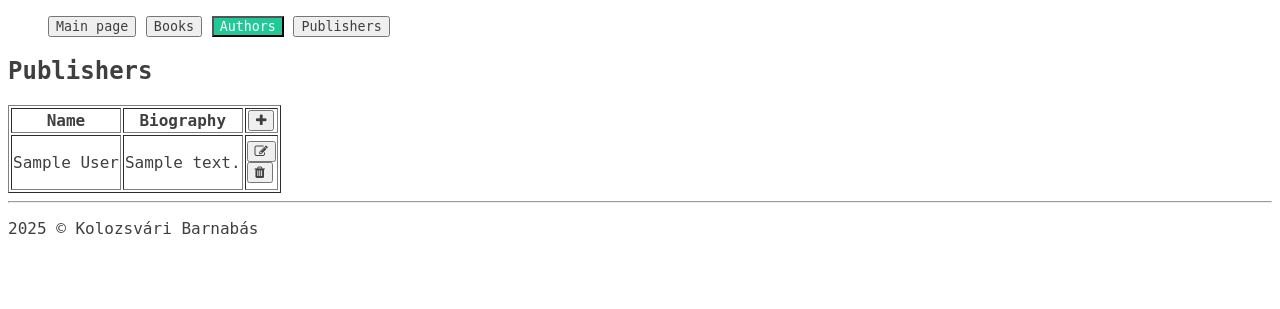
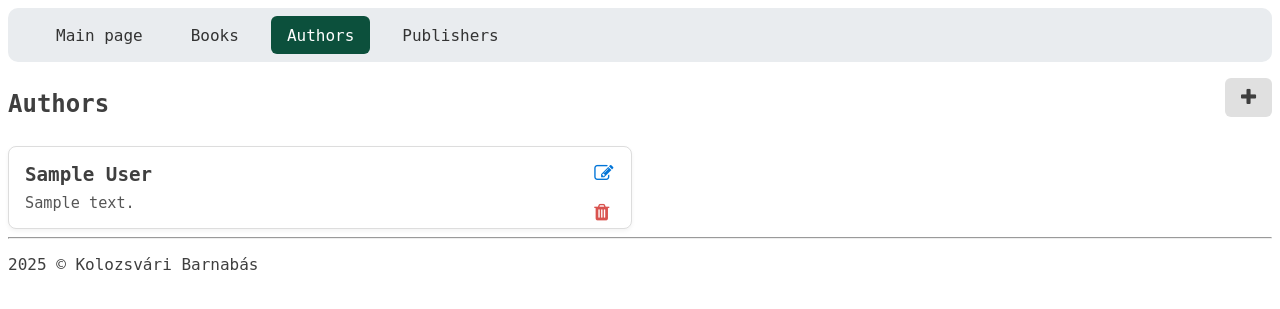
Before and after one commit to kolozsvaribarna/Biblio, a PHP site: page /authors in a window 1280 px wide. Shown: the top 309 px of the page. Run offline with PHP 8.4, Linux system fonts and the light colour scheme; tables that the repository leaves empty or names only in its code hold one stand-in row (values such as "Sample post").

Commit message:
authors view and navbar styling

```diff
--- a/App/Views/Authors/index.php
+++ b/App/Views/Authors/index.php
@@ -1,52 +1,44 @@
 <?php
 
-$tableBody = "";
-foreach ($authors as $author)
-{
-    $tableBody .= <<<HTML
-            <tr>
-                <!--<td>{$author->id}</td>-->
-                <td>{$author->first_name} {$author->last_name}</td>
-                <td><p>{$author->bio}</p></td>
+$authorCards = "";
+foreach ($authors as $author) {
+    $authorCards .= <<<HTML
+    <div class="author-card">
+        <!-- Info -->
+        <div class="author-card-info">
+            <h2 class="author-card-name">{$author->first_name} {$author->last_name}</h2>
+            <p class="author-card-bio">{$author->bio}</p>
+        </div>
 
-                <td class='flex float-right'>
-                    <form method='post' action='/authors/edit'>
-                        <input type='hidden' name='id' value='{$author->id}'>
-                        <button type='submit' name='btn-edit' title='Edit'><i class='fa fa-edit'></i></button>
-                    </form>
-                    <form method='post' action='/authors'>
-                        <input type='hidden' name='id' value='{$author->id}'>
-                        <input type='hidden' name='_method' value='DELETE'>
-                        <button type='submit' name='btn-del' title='Delete'><i class='fa fa-trash trash'></i></button>
-                    </form>
-
-                </td>
-            </tr>
-            HTML;
+        <!-- Actions -->
+        <div class="author-card-actions">
+            <form method="post" action="/authors/edit">
+                <input type="hidden" name="id" value="{$author->id}">
+                <button type="submit" name="btn-edit" title="Edit"><i class="fa fa-edit"></i></button>
+            </form>
+            <form method="post" action="/authors">
+                <input type="hidden" name="id" value="{$author->id}">
+                <input type="hidden" name="_method" value="DELETE">
+                <button type="submit" name="btn-del" title="Delete"><i class="fa fa-trash trash"></i></button>
+            </form>
+        </div>
+    </div>
+    HTML;
 }
 
 $html = <<<HTML
+    <div class="authors-header">
+        <h2>Authors</h2>
+        <form class="table-header" method="post" action="/authors/create">
+            <button type="submit" name="btn-plus" title="New">
+                <i class="fa fa-plus plus"></i>
+            </button>
+        </form>
+    </div>
 
-        <h2>Publishers</h2>
+    <div class="authors-grid">
+        %s
+    </div>
+HTML;
 
-        <table id='' class='' border="1">
-            <thead>
-                <tr>
-                    <!--<th>#</th>-->
-                    <th>Name</th>
-                    <th>Biography</th>
-                    <th>
-                        <form method='post' action='/authors/create'>
-                            <button type="submit" name='btn-plus' title='New'>
-                                <i class='fa fa-plus plus'></i></button>
-                        </form>
-                    </th>
-                </tr>
-            </thead>
-             <tbody>%s</tbody>
-            <tfoot>
-            </tfoot>
-        </table>
-        HTML;
-
-echo sprintf($html, $tableBody);
+echo sprintf($html, $authorCards);
--- a/Public/style.css
+++ b/Public/style.css
@@ -5,16 +5,63 @@
     color: #3f3f3f;
 }
 
-.nav-button {
-    list-style: none;
-    display: inline-block;
+/*NAVBAR*/
+.navbar {
+    background: #e9ecef;
+    border-radius: 10px;
+    padding: 0.5rem 2rem;
+    position: sticky;
+    top: 0;
+    z-index: 1000;
 }
 
-/*highlight button of page selected*/
-.nav-button .active {
+.nav-list {
+    list-style: none;
+    display: flex;
+    gap: 1rem;
+    margin: 0;
+    padding: 0;
+}
+
+.nav-button a {
+    text-decoration: none;
+}
+
+.nav-button button {
+    background: transparent;
+    border: none;
+    font-size: 1rem;
+    padding: 0.6rem 1rem;
+    border-radius: 6px;
+    cursor: pointer;
+    transition: background 0.25s ease, color 0.25s ease;
+    color: #333;
+    font-family: "Fira Code Medium", monospace;
+}
+
+.nav-button button:hover {
     background: #20c997;
     color: #fff;
 }
+
+/* Active page */
+.nav-button button.active {
+    background: #0c503c;
+    color: #fff;
+}
+
+@media (max-width: 600px) {
+    .nav-list {
+        flex-direction: column;
+        gap: 0.5rem;
+    }
+
+    .nav-button button {
+        width: 100%;
+        text-align: left;
+    }
+}
+/*END NAVBAR*/
 
 .index-table {
     width: 95vw;
@@ -139,6 +186,10 @@
     color: #fff;
 }
 
+.table-header button:hover i {
+    color: #fff;
+}
+
 .table-header .fa-plus {
     font-size: 1.2rem;
 }
@@ -174,4 +225,91 @@
         justify-content: center;
         margin-top: 1rem;
     }
+
+    .author-card-bio {
+        text-align: left;
+        margin: 2vh 5vh 0 0;
+    }
+
+    .author-card-name {
+        margin: 0 3vw 0 0;
+    }
 }
+
+/* AUTHORS - INDEX*/
+.authors-header {
+    display: flex;
+    justify-content: space-between;
+    align-items: center;
+    margin: 1rem 0;
+}
+
+.authors-header h2 {
+    margin: 0;
+}
+
+.authors-grid {
+    display: grid;
+    grid-template-columns: repeat(auto-fill, minmax(45%, 1fr));
+    gap: 1rem;
+}
+
+.author-card {
+    display: flex;
+    flex-direction: column;
+    justify-content: space-between;
+    border: 1px solid #ddd;
+    border-radius: 8px;
+    padding: 1rem;
+    background: #fff;
+    box-shadow: 0 2px 4px rgba(0,0,0,0.05);
+    position: relative;
+}
+
+.author-card-info {
+    flex: 1;
+}
+
+.author-card-name {
+    font-size: 1.2rem;
+    margin: 0 1rem .5rem 0;
+}
+
+.author-card-bio {
+    font-size: 0.95rem;
+    color: #555;
+    margin: 0 5vh 0 0;
+    text-align: justify;
+}
+
+.author-card-actions {
+    position: absolute;
+    top: 0.5rem;
+    right: 0.5rem;
+    display: flex;
+    flex-direction: column;
+    gap: 0.2rem;
+}
+
+.author-card-actions button {
+    background: none;
+    border: none;
+    cursor: pointer;
+    font-size: 1.2rem;
+    padding: .4rem .6rem;
+    border-radius: 4px;
+    transition: background 0.2s;
+}
+
+.author-card-actions button:hover {
+    background: #f0f0f0;
+}
+
+.author-card-actions .fa-trash {
+    color: #d9534f;
+}
+
+.author-card-actions .fa-edit {
+    color: #0275d8;
+}
+/*AUTHORS END*/
```
